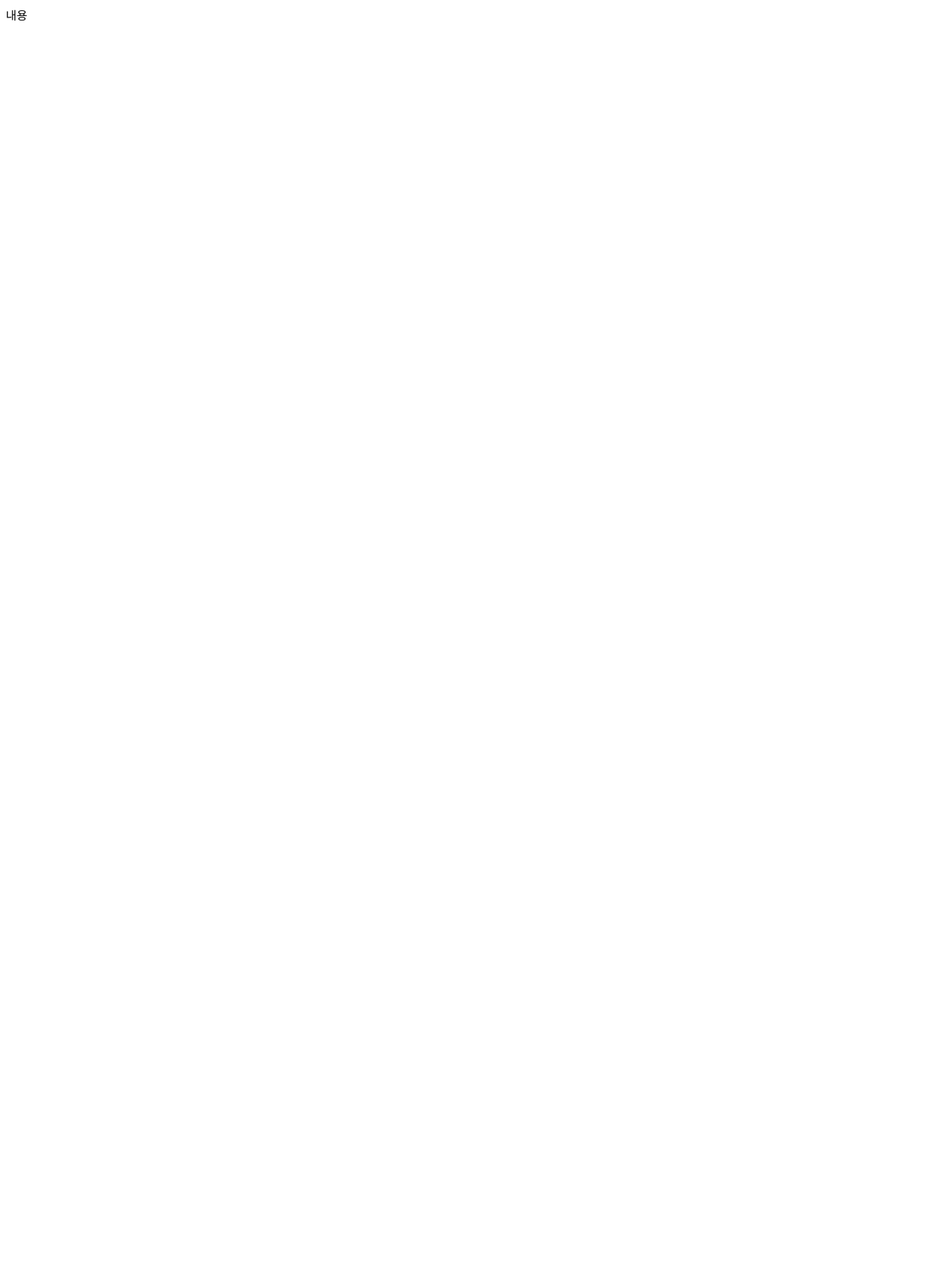
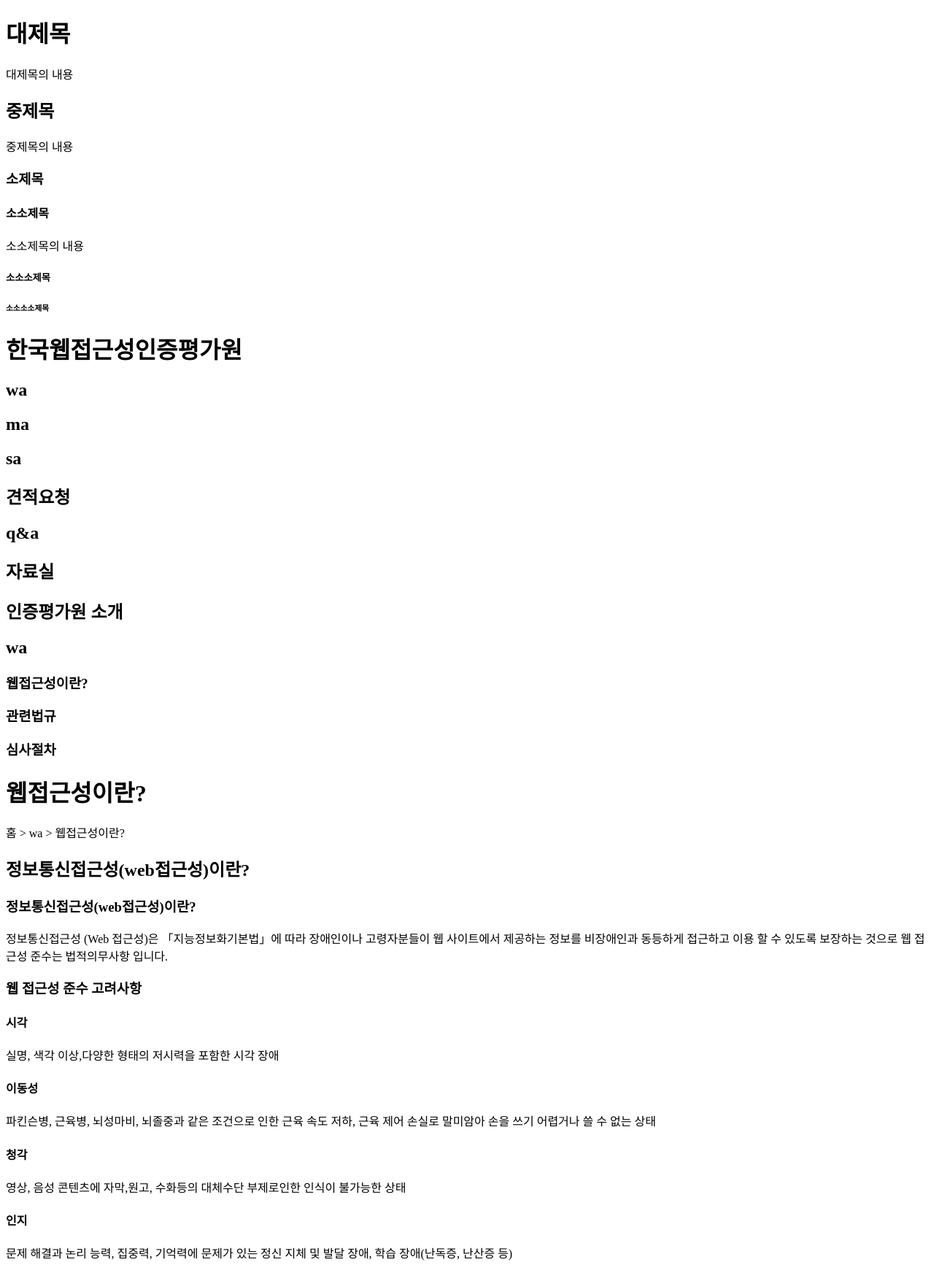
Before and after one commit to shin-suhyeon/html_first, a plain HTML site: page tag_0402.html in a window 1280 px wide. Shown: the whole page at 73% size. Before the commit the page ends 800 px from the top, so only its background shows below. Drawn offline with Linux system fonts and the light colour scheme.

Commit message:
제목 내용 tag

```diff
--- a/tag_0402.html
+++ b/tag_0402.html
@@ -10,7 +10,48 @@
         <title>동영상강좌 | 웹마스터 - 완벽한 강의 사이트 </title>
     </head>
     <body>
-    내용
+        <h1>대제목</h1>
+        <p>대제목의 내용</p>
+        <h2>중제목</h2>
+        <p>중제목의 내용</p>
+        <h3>소제목</h3>
+        <h4>소소제목</h4>
+        <p>소소제목의 내용</p>
+        <h5>소소소제목</h5>
+        <h6>소소소소제목</h6>
+        <!-- 한국웹접근성연구소 제목 레벨 연습 -->
+        <h1>한국웹접근성인증평가원</h1><!-- 사이트 대표 로고 -->
+        <h2>wa</h2> <!-- 주메뉴(사용자가 사이트 이용시 가장먼저 이용하는 제목) -->
+        <h2>ma</h2> <!-- 주메뉴(사용자가 사이트 이용시 가장먼저 이용하는 제목) -->
+        <h2>sa</h2> <!-- 주메뉴(사용자가 사이트 이용시 가장먼저 이용하는 제목) -->
+        <h2>견적요청</h2> <!-- 주메뉴(사용자가 사이트 이용시 가장먼저 이용하는 제목) -->
+        <h2>q&a</h2> <!-- 주메뉴(사용자가 사이트 이용시 가장먼저 이용하는 제목) -->
+        <h2>자료실</h2> <!-- 주메뉴(사용자가 사이트 이용시 가장먼저 이용하는 제목) -->
+        <h2>인증평가원 소개</h2> <!-- 주메뉴(사용자가 사이트 이용시 가장먼저 이용하는 제목) -->
+        <!-- wa메뉴 쿨릭시 서브페이지 제목 연습 -->
+        <h2>wa</h2><!-- 주메뉴 -->
+        <h3>웹접근성이란?</h3><!-- 서브메뉴 -->
+        <h3>관련법규</h3><!-- 서브메뉴 -->
+        <h3>심사절차</h3><!-- 서브메뉴 -->
+        <!-- 오른쪽 페이지 내용 시작 -->
+        <h1>웹접근성이란?</h1> <!-- 페이지 제목은 사용자 기준 가장 중요한 제목이기 때문 -->
+        <p>홈 > wa > 웹접근성이란?</p><!-- 페이지경로 -->
+        <h2>정보통신접근성(web접근성)이란?</h2>
+        <h3>정보통신접근성(web접근성)이란?</h3>
+        <p>정보통신접근성 (Web 접근성)은 「지능정보화기본법」에 따라 장애인이나 고령자분들이 웹 사이트에서 제공하는 정보를 비장애인과 동등하게 접근하고 이용 할 수 있도록 보장하는 것으로 웹 접근성 준수는 법적의무사항 입니다.</p>
+        <h3>웹 접근성 준수 고려사항</h3>
+        <h4>시각</h4>
+        <p>실명, 색각 이상,다양한 형태의 저시력을 포함한 시각 장애</p>
+        <h4>이동성</h4>
+        <p>파킨슨병, 근육병, 뇌성마비, 뇌졸중과 같은 조건으로
+            인한 근육 속도 저하,
+            근육 제어 손실로 말미암아
+            손을 쓰기 어렵거나 쓸 수
+            없는 상태</p>
+        <h4>청각</h4>
+        <p>영상, 음성 콘텐츠에 자막,원고, 수화등의 대체수단 부제로인한 인식이 불가능한 상태</p>
+        <h4>인지</h4>
+        <p>문제 해결과 논리 능력, 집중력, 기억력에 문제가 있는 정신 지체 및 발달 장애, 학습 장애(난독증, 난산증 등)</p>
     </body>
 </html>
 <!-- 한줄 주석은 이렇게 씁니다 -->
```
Also changed, not shown: tag_h_0402.html (added, +34 -0 lines), tag_p_0402.html (added, +35 -0 lines), 1 other file.
